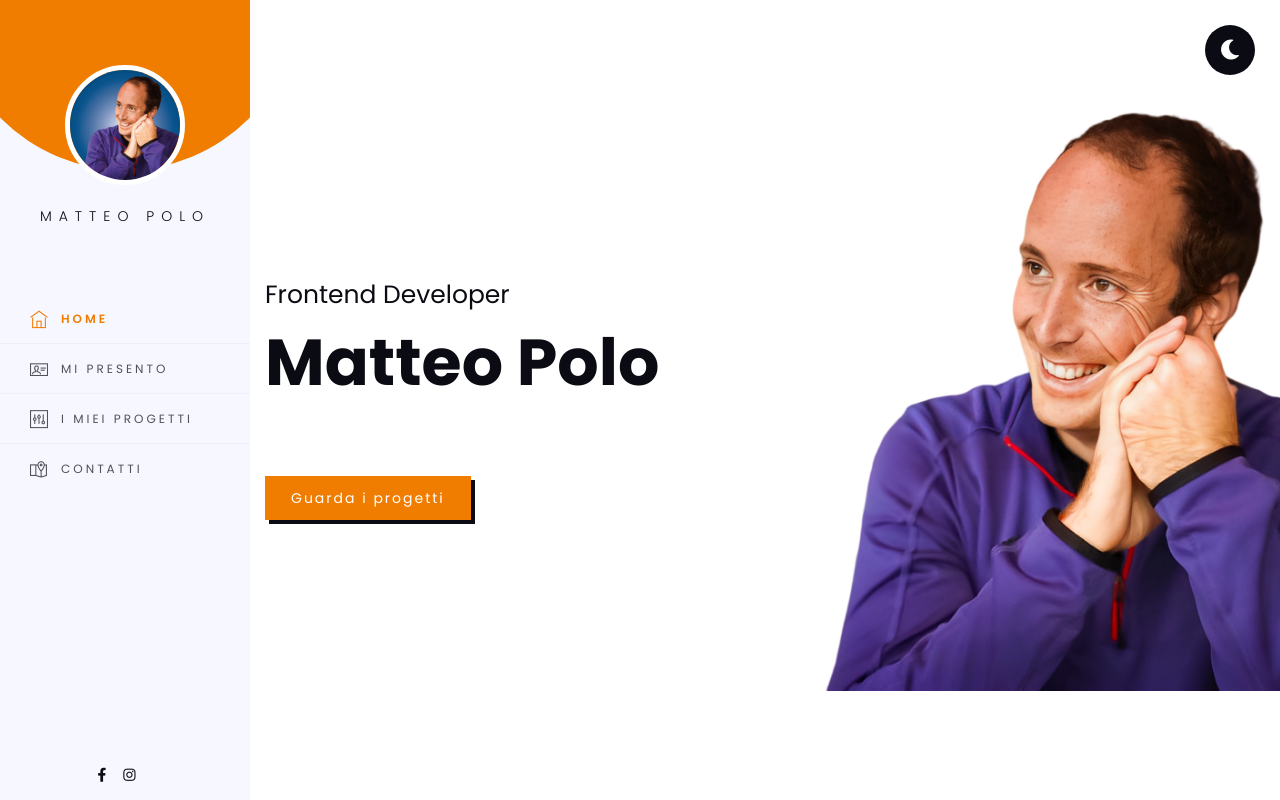
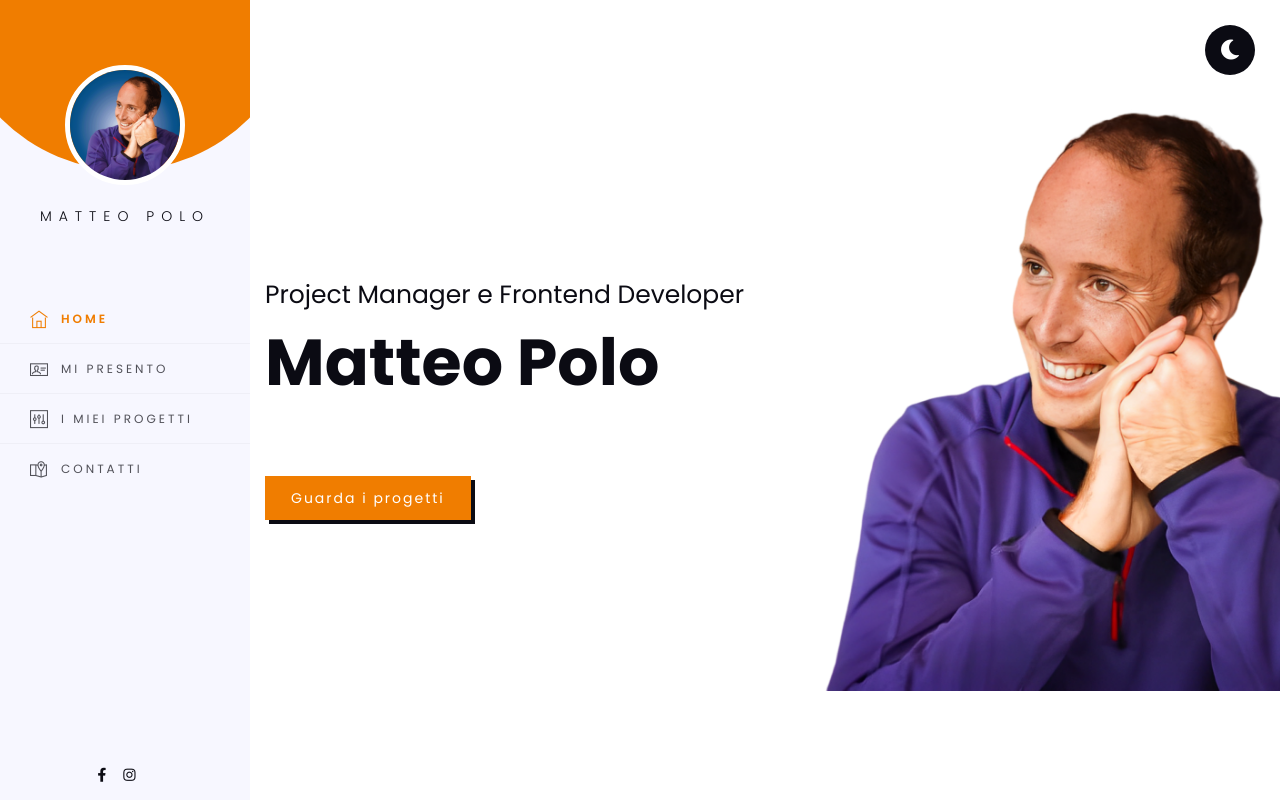
Before and after one commit to plomatteo/polomatteoit, a Next.js app in the folder basedir/: page / in a window 1280 px wide. Shown: the top 800 px of the page. Built offline with nearby package versions, Linux system fonts and the light colour scheme; a web font is replaced by a local one.

Commit message:
Update fine 2024

```diff
--- a/basedir/pages/_app.js
+++ b/basedir/pages/_app.js
@@ -18,7 +18,7 @@ function MyApp({ Component, pageProps }) {
 
     <Fragment>
       <Head>
-        <title>Matteo Polo - Frontend Developer</title>
+        <title>Matteo Polo - Project Manager e Frontend Developer</title>
         {/* <!-- Favicon --> */}
 
         <link rel="shortcut icon" type="image/x-icon" href="/favicon.ico" />
--- a/basedir/pages/index.js
+++ b/basedir/pages/index.js
@@ -16,7 +16,7 @@ const Index = () => {
       <meta property="og:url" content="https://matteopolo.com" />
       <meta property="og:type" content="website" />
       <meta property="og:title" content="Matteo Polo - Regionali 2023" />
-      <meta property="og:description" content="Mi chiamo Matteo, ho 31 anni, lavoro come Frontend Developer. Tra il 2016 e il 2021 sono stato Vicesindaco e Assessore al Turismo, AA.PP. e sport" />
+      <meta property="og:description" content="Mi chiamo Matteo, ho 31 anni, lavoro come Project Manager e Frontend Developer. Tra il 2016 e il 2021 sono stato Vicesindaco e Assessore al Turismo, AA.PP. e sport" />
       <meta property="og:image" content="https://matteopolo.com/static/img/matteo-polo.png" />
       <section
         id="home"
@@ -28,7 +28,7 @@ const Index = () => {
             <div className="row full-screen align-items-center">
               <div className="col-lg-6">
                 <div className="type-box">
-                  <h6>Frontend Developer</h6>
+                  <h6>Project Manager e Frontend Developer</h6>
                   <h1 className="font-alt">Matteo Polo</h1>
                   <p className="desc">
                     <br />
--- a/basedir/src/components/About.js
+++ b/basedir/src/components/About.js
@@ -25,8 +25,8 @@ const About = () => {
 
                 <p>
                   Diplomato in informatica e laureato in Scienze dell'amministrazione e delle organizzazioni. <br /><br />
-                  Lavoro come Frontend Developer per un'azienda di Treviso.<br /><br />
-                  Vivo tra Firenze e Siena, quindi nel tempo libero o mangio o pedalo.<br /><br />
+                  Lavoro come Project Manager e Frontend Developer per un'azienda di Treviso.<br /><br />
+                  Vivo tra Firenze e Siena.<br /><br />
                   Sono stato Vicesindaco e Assessore al Turismo, attività produttive e sport del Comune di Grado tra il 2016 ed il 2021.
                 </p>
                 <div className="btn-bar">
```
